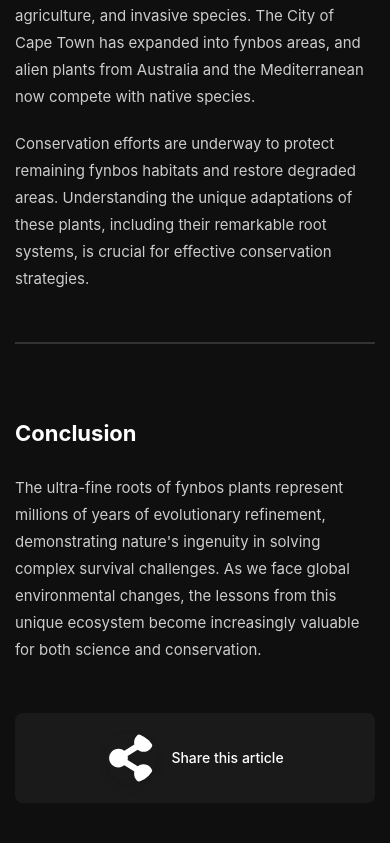
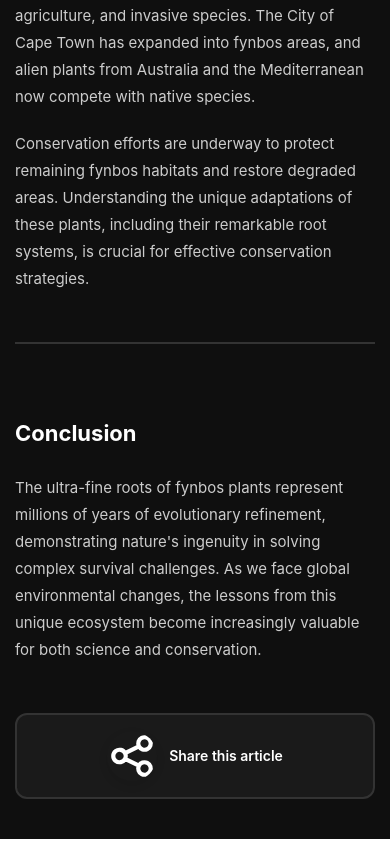
Before and after one commit to 99North/News-App, a React (Create React App) app: page /article/3 in a window 390 px wide. Shown: the part 3277-4120 px from the top of the page. Built offline with nearby package versions, Linux system fonts and the light colour scheme.

Commit message:
Share icon color fix in accordance with light & dark mode toggle functionality

```diff
--- a/src/components/NewsArticle.css
+++ b/src/components/NewsArticle.css
@@ -246,22 +246,27 @@
 
 
 
-/* Share Section */
+
+
+/* Enhanced Share Section */
 .article-share {
   display: flex;
   align-items: center;
   justify-content: center;
-  gap: 15px;
+  gap: 12px;
   margin-top: 50px;
   padding: 20px;
-  border-radius: 8px;
+  border-radius: 12px;
   cursor: pointer;
   transition: all 0.3s ease;
+  position: relative;
+  overflow: hidden;
 }
 
 .article-page.dark .article-share {
   background-color: #1a1a1a;
   color: #ffffff;
+  border: 2px solid #333333;
 }
 
 .article-page.light .article-share {
@@ -270,27 +275,106 @@
   border: 2px solid #e0e0e0;
 }
 
+.article-share::before {
+  content: '';
+  position: absolute;
+  top: 0;
+  left: -100%;
+  width: 100%;
+  height: 100%;
+  background: linear-gradient(90deg, transparent, rgba(220, 20, 60, 0.1), transparent);
+  transition: left 0.5s ease;
+}
+
+.article-share:hover::before {
+  left: 100%;
+}
+
 .article-share:hover {
   background-color: #dc143c;
   color: #ffffff;
-  transform: scale(1.02);
+  transform: translateY(-3px);
   border-color: #dc143c;
+  box-shadow: 0 8px 20px rgba(220, 20, 60, 0.3);
 }
 
+/* Fix icon color for both themes */
 .share-icon {
-  font-size: 20px;
-  line-height: 20px;
-  height: 20px;
-  width: 20px;
+  font-size: 22px;
+  line-height: 22px;
+  height: 22px;
+  width: 22px;
   display: flex;
   align-items: center;
   justify-content: center;
+  transition: transform 0.3s ease, color 0.3s ease;
+}
+
+/* Dark mode icon */
+.article-page.dark .share-icon {
+  color: #ffffff;
+}
+
+/* Light mode icon */
+.article-page.light .share-icon {
+  color: #1a1a1a;
+}
+
+/* Icon on hover (both themes) */
+.article-share:hover .share-icon {
+  transform: scale(1.2) rotate(5deg);
+  color: #ffffff;
 }
 
 .article-share span {
-  font-size: 14px;
-  font-weight: 500;
+  font-size: 16px;
+  font-weight: 600;
+  position: relative;
+  z-index: 1;
 }
+
+/* Responsive */
+@media screen and (max-width: 768px) {
+  .article-share {
+    padding: 18px;
+  }
+
+  .share-icon {
+    font-size: 20px;
+    line-height: 20px;
+    height: 20px;
+    width: 20px;
+  }
+
+  .article-share span {
+    font-size: 15px;
+  }
+}
+
+@media screen and (max-width: 480px) {
+  .article-share {
+    padding: 16px;
+  }
+
+  .share-icon {
+    font-size: 18px;
+    line-height: 18px;
+    height: 18px;
+    width: 18px;
+  }
+
+  .article-share span {
+    font-size: 14px;
+  }
+}
+
+
+
+
+
+
+
+
 
 
 
--- a/src/components/NewsArticle.jsx
+++ b/src/components/NewsArticle.jsx
@@ -1,15 +1,16 @@
-import React, { useState } from "react";
-import "./NewsArticle.css";
-import { useNavigate } from "react-router-dom";
-import { FaArrowLeft, FaClock, FaUser, FaShareAlt } from "react-icons/fa";
-import ShareModal from "./ShareModal";
+import React, { useState } from 'react';
+import './NewsArticle.css';
+import { useNavigate } from 'react-router-dom';
+import { FaArrowLeft, FaClock, FaUser } from 'react-icons/fa';
+import { HiOutlineShare } from 'react-icons/hi'; // New elegant share icon
+import ShareModal from './ShareModal';
 
 const NewsArticle = ({ theme, article }) => {
   const navigate = useNavigate();
   const [isShareModalOpen, setIsShareModalOpen] = useState(false);
 
   const handleBack = () => {
-    navigate(-1); // Go back to previous page
+    navigate(-1);
   };
 
   const handleShareClick = () => {
@@ -20,7 +21,6 @@ const NewsArticle = ({ theme, article }) => {
     setIsShareModalOpen(false);
   };
 
-  // Get current article URL
   const articleUrl = window.location.href;
 
   return (
@@ -47,7 +47,9 @@ const NewsArticle = ({ theme, article }) => {
               <FaClock className="meta-icon" />
               <span>{article.date}</span>
             </div>
-            <div className="meta-item category-badge">{article.category}</div>
+            <div className="meta-item category-badge">
+              {article.category}
+            </div>
           </div>
         </div>
 
@@ -61,19 +63,15 @@ const NewsArticle = ({ theme, article }) => {
 
         {/* Article Content */}
         <div className="article-content">
-          {/* Introduction */}
           <p className="article-intro">{article.intro}</p>
 
-          {/* Main Content Sections */}
           {article.sections.map((section, index) => (
             <div key={index} className="content-section">
               {section.heading && (
                 <h2 className="section-heading">{section.heading}</h2>
               )}
               {section.paragraphs.map((para, pIndex) => (
-                <p key={pIndex} className="section-paragraph">
-                  {para}
-                </p>
+                <p key={pIndex} className="section-paragraph">{para}</p>
               ))}
 
               {section.quote && (
@@ -94,7 +92,6 @@ const NewsArticle = ({ theme, article }) => {
             </div>
           ))}
 
-          {/* Conclusion */}
           {article.conclusion && (
             <div className="article-conclusion">
               <h2 className="section-heading">Conclusion</h2>
@@ -103,21 +100,20 @@ const NewsArticle = ({ theme, article }) => {
           )}
         </div>
 
-        {/* Share Section */}
+        {/* Share Section with Elegant Icon */}
         <div className="article-share" onClick={handleShareClick}>
-          <FaShareAlt className="share-icon" />
+          <HiOutlineShare className="share-icon" />
           <span>Share this article</span>
         </div>
       </div>
 
-      {/* Share Modal */}
       {/* Share Modal */}
       <ShareModal
         isOpen={isShareModalOpen}
         onClose={handleCloseModal}
         articleUrl={articleUrl}
         articleTitle={article.title}
-        theme={theme} // Pass theme prop
+        theme={theme}
       />
     </div>
   );
```
